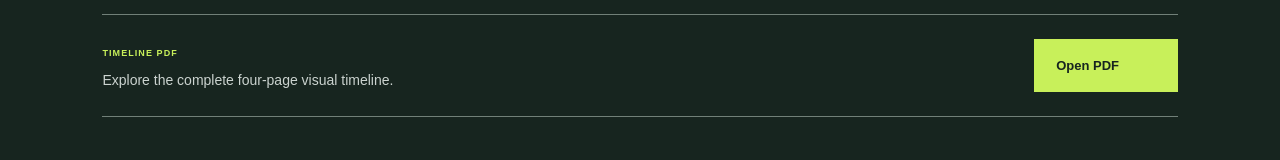
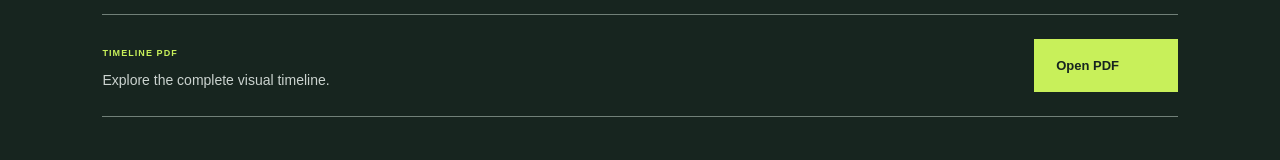
Before and after one commit to Hari-Murugan-Ravindran/portfolio, a Next.js app: page /artifacts/ai-ml-timeline in a window 1280 px wide. Shown: the part 565-725 px from the top of the page. Built offline with nearby package versions, Linux system fonts and the light colour scheme.

Commit message:
Remove timeline page-count wording

```diff
--- a/app/artifacts/ai-ml-timeline/page.tsx
+++ b/app/artifacts/ai-ml-timeline/page.tsx
@@ -47,7 +47,7 @@ export default function TimelineArtifact() {
       <section className="artifactIntro artifactPageHero" id="top">
         <a className="backLink" href="/">← Back to portfolio</a><p className="sectionLabel light">Artifact 01 · Research & visual communication</p>
         <div className="artifactHeading"><div><h1>Timeline of<br/>AI evolution.</h1><p className="subtitle">A visual journey through more than seven decades of artificial intelligence</p></div><p className="audience"><b>Designed for</b><br/>Students, colleagues, hiring managers, and nontechnical professionals who want a concise orientation to the development of AI.</p></div>
-        <div className="pdfCallout"><div><span>Timeline PDF</span><p>Explore the complete four-page visual timeline.</p></div><a className="button pdfButton" href="/artifacts/timeline-of-ai-evolution.pdf" target="_blank" rel="noreferrer">Open PDF <span aria-hidden="true">↗</span></a></div>
+        <div className="pdfCallout"><div><span>Timeline PDF</span><p>Explore the complete visual timeline.</p></div><a className="button pdfButton" href="/artifacts/timeline-of-ai-evolution.pdf" target="_blank" rel="noreferrer">Open PDF <span aria-hidden="true">↗</span></a></div>
       </section>
 
       <section className="timeline" id="timeline" aria-label="Timeline of AI evolution">
```
